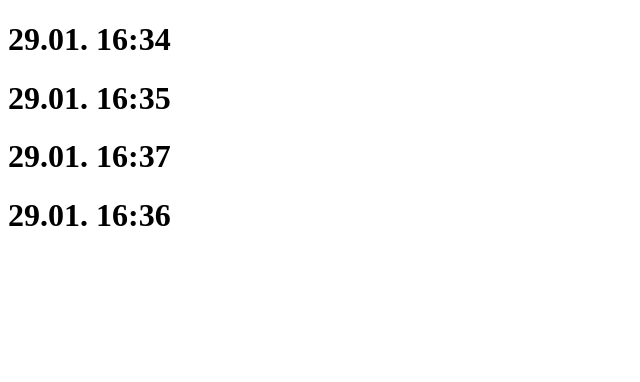
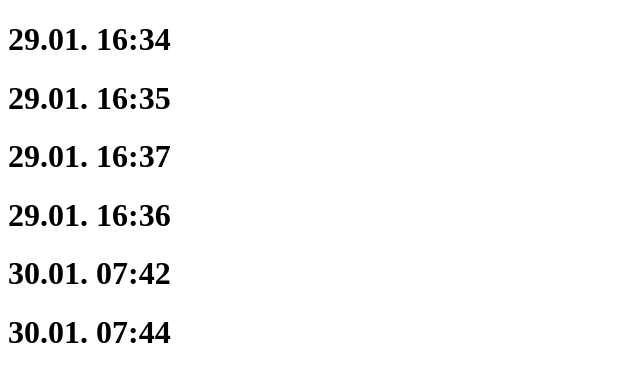
Before and after one commit to Bockinger/UebungsProjkekte, a plain HTML site: page îndex.html in a window 1280 px wide. Shown: the whole page, without its empty margins (0-640 px from the left). Drawn offline with Linux system fonts and the light colour scheme.

Commit message:
neue Zeit

```diff
--- a/îndex.html
+++ b/îndex.html
@@ -12,6 +12,9 @@
   <h1>29.01. 16:35</h1>
   <h1>29.01. 16:37</h1>
   <h1>29.01. 16:36</h1>
+  <h1>30.01. 07:42</h1>
+  <h1>30.01. 07:44</h1>
+
 </body>
 
 </html>
```
